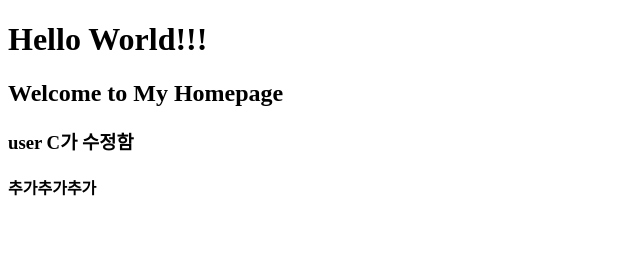
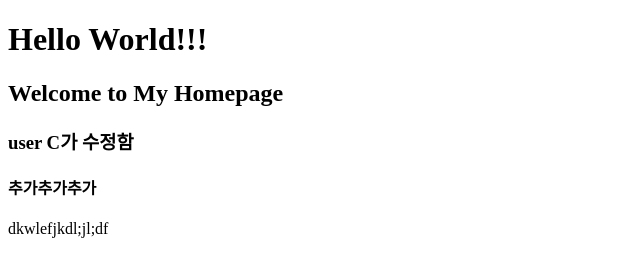
Before and after one commit to Songj2/NC13Git, a plain HTML site: page NC13Git/index.html in a window 1280 px wide. Shown: the whole page, without its empty margins (0-640 px from the left). Drawn offline with Linux system fonts and the light colour scheme.

Commit message:
내용추가22

```diff
--- a/NC13Git/index.html
+++ b/NC13Git/index.html
@@ -8,6 +8,6 @@
 <h1>Hello World!!!</h1>
 <H2>Welcome to My Homepage</H2>
 <h3>user C가 수정함</h3>
-<h4>추가추가추가</h4>
+<h4>추가추가추가</h4><a>dkwlefjkdl;jl;df</a>
 </body>
 </html>
```
